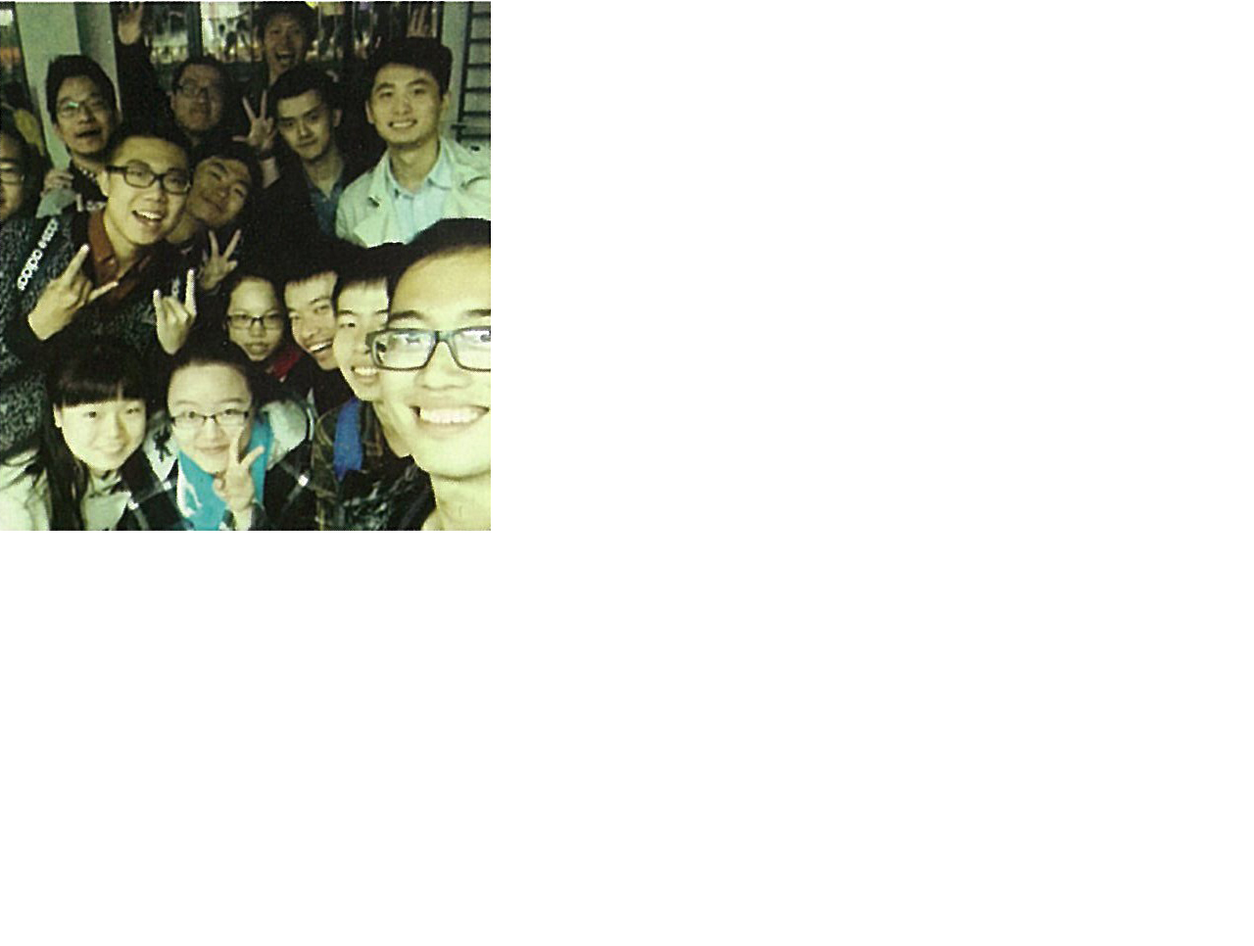
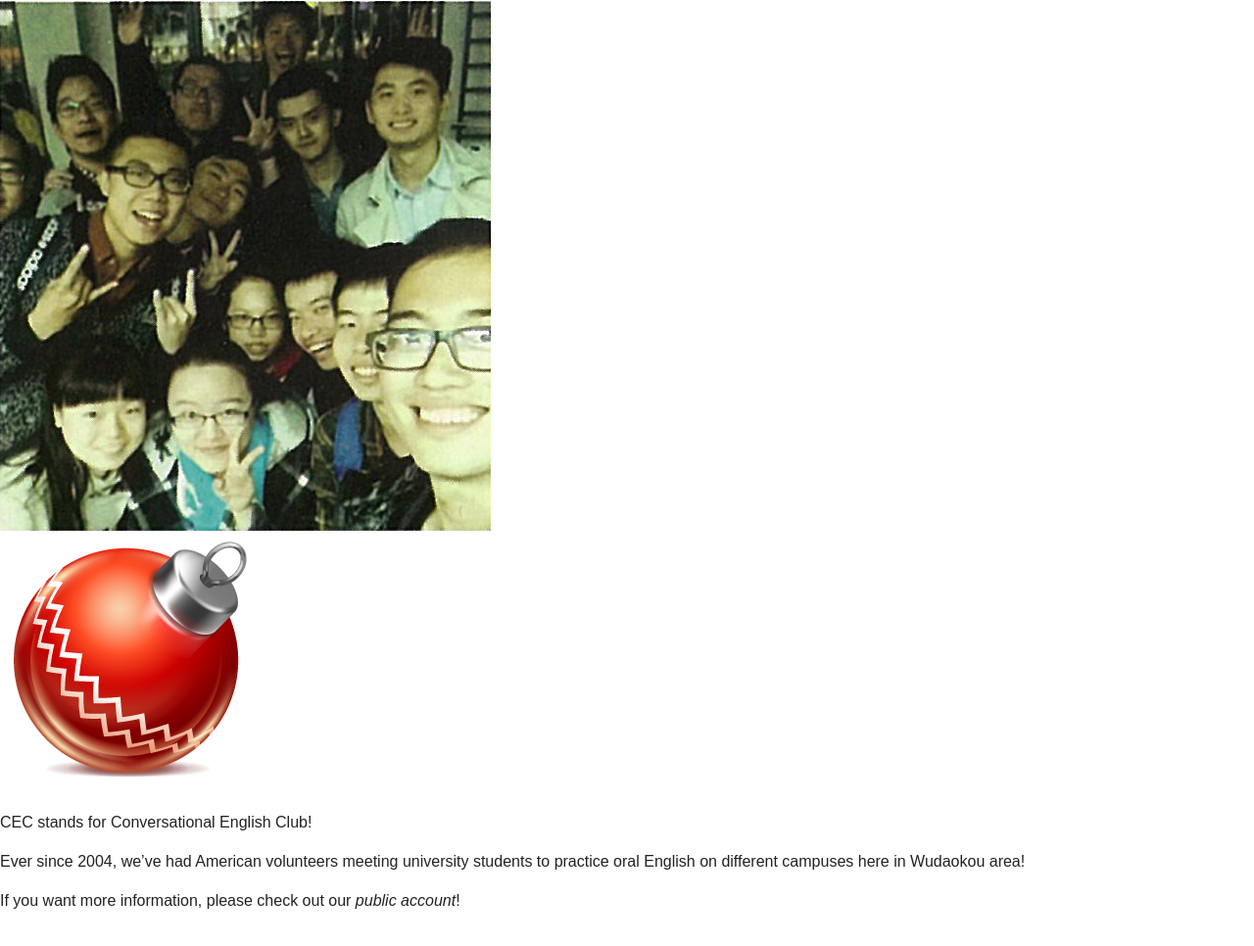
Before and after one commit to mingttong/Beijing-CEC, a website: page src/index.html in a window 1280 px wide. Shown: the part 1725-2691 px from the top of the page at 98% size. Before the commit the page ends 2378 px from the top, so only its background shows below. Drawn offline with Linux system fonts and the light colour scheme.

Commit message:
完成section.for-more

```diff
--- a/src/index.html
+++ b/src/index.html
@@ -79,15 +79,10 @@
 <section class="for-more">
     <div class="grid">
         <div class="pane">
-            <div>
-                <img src="" alt=""/>
-            </div>
-            <div>
-                <p></p>
-            </div>
-            <div>
-                <img src="" alt=""/>
-            </div>
+            <img src="img/ball-red.png" alt="红色的小球"/>
+            <p>CEC stands for Conversational English Club!</p>
+            <p>Ever since 2004, we’ve had American volunteers meeting university students to practice oral English on different campuses here in Wudaokou area!</p>
+            <p>If you want more information, please check out our <em>public account</em>!</p>
         </div>
     </div>
 </section>
```
Also changed, not shown: src/img/arrow.png (added), src/img/ball-red.png (added).
